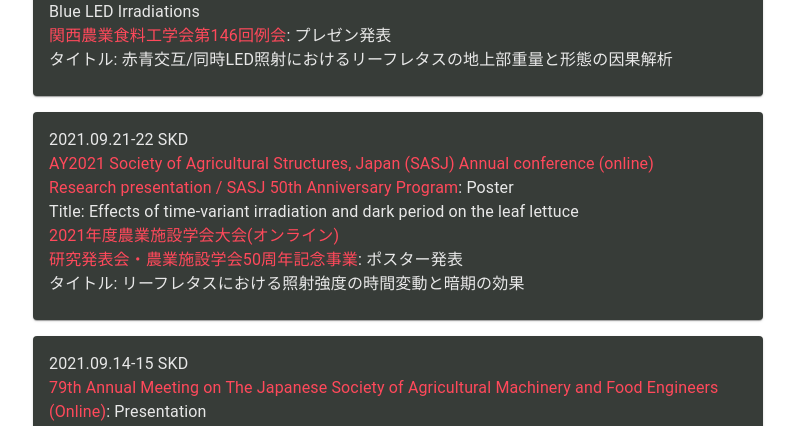
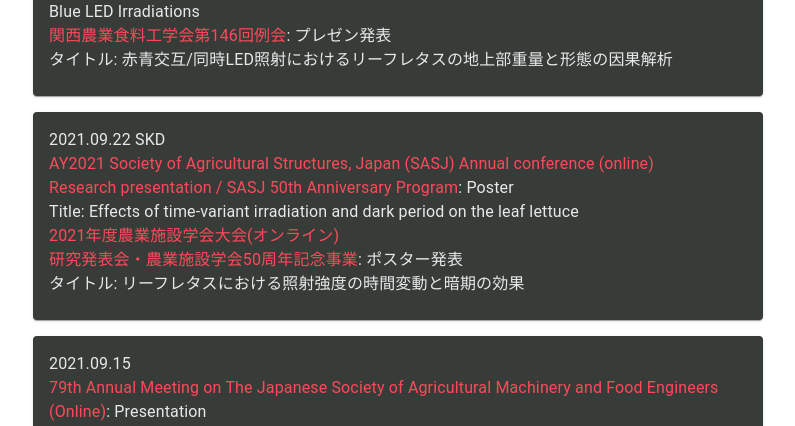
Before and after one commit to masukai/portfolio, a React (Create React App) app: page / in a window 1280 px wide. Shown: the part 1180-1606 px from the top of the page, without its empty margins (242-1037 px from the left). Built offline with nearby package versions, Linux system fonts and the light colour scheme.

Commit message:
20210915_update

```diff
--- a/src/components/Achievements.tsx
+++ b/src/components/Achievements.tsx
@@ -57,7 +57,7 @@
           <Card className={classes.root}>
             <CardContent>
               <Typography variant='body1'>
-                2021.09.21-22 SKD
+                2021.09.22 SKD
               </Typography>
               <Typography color='inherit'>
                 <Link href='http://www.sasj.org/meeting/2021/index_en.html' className={classes.maincolor} target="_blank">
@@ -78,7 +78,7 @@
           <Card className={classes.root}>
             <CardContent>
               <Typography variant='body1'>
-                2021.09.14-15 SKD
+                2021.09.15
               </Typography>
               <Typography color='inherit'>
                 <Link href='https://jsamfe2021.bpes.kyushu-u.ac.jp/?Page=Home&Lang=en' className={classes.maincolor} target="_blank">
```
